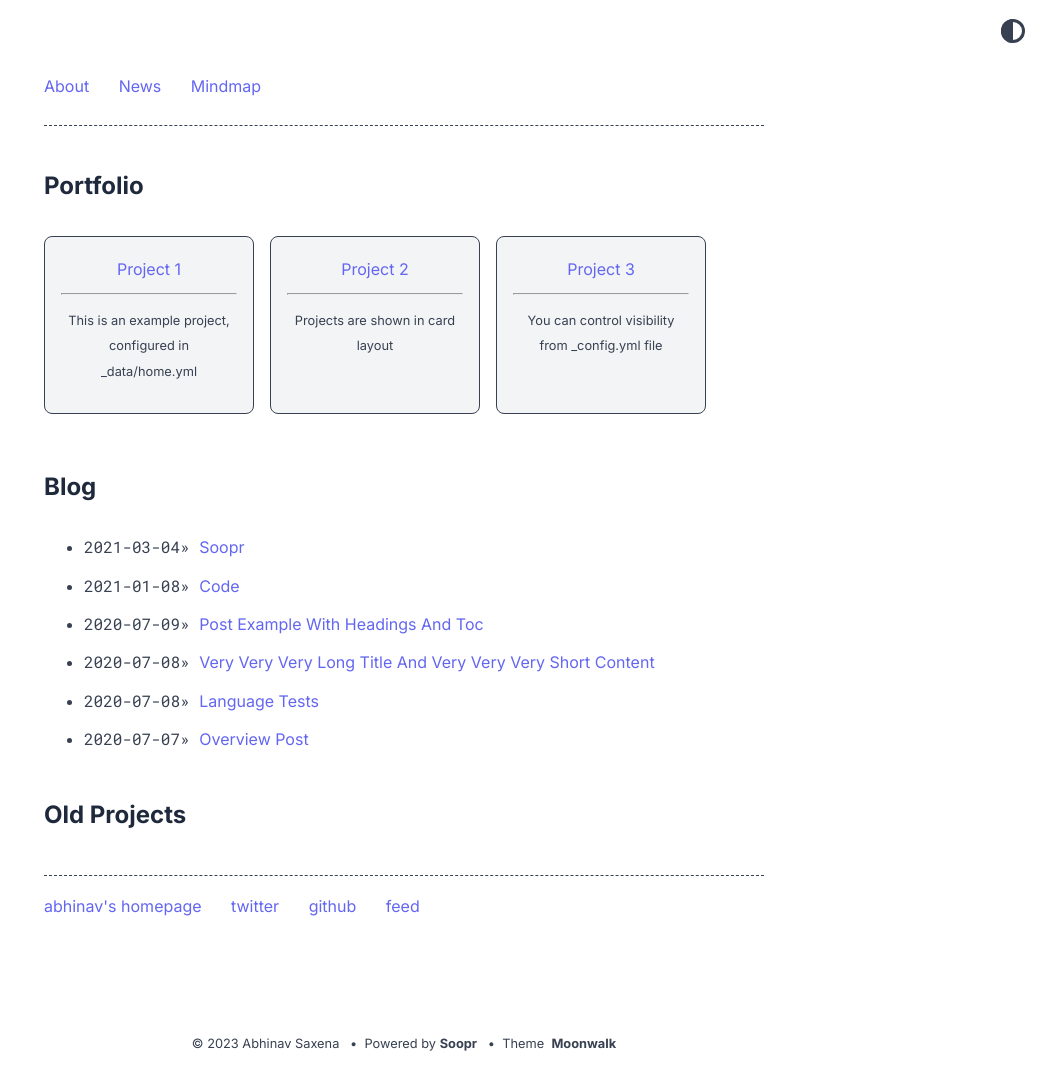
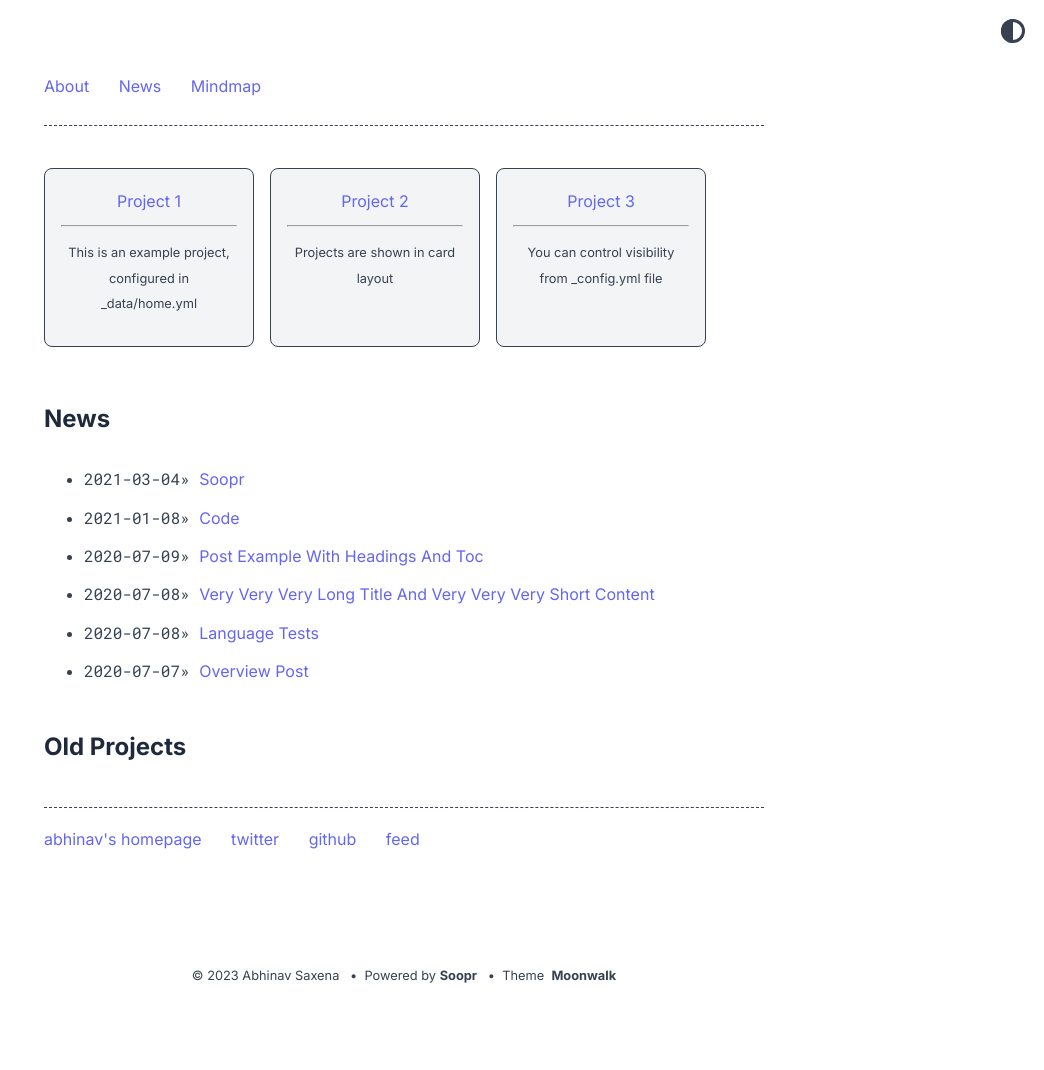
Before and after one commit to abhinavs/moonwalk, a Jekyll site: the page built from index.md, in a window 1280 px wide. Shown: the whole page, without its empty margins (236-1280 px from the left). Built offline with Jekyll 4.4.1, drawn with Linux system fonts in a browser that asks for light colours; after the commit the page ends 1002 px from its top, so only the background shows below that.

Commit message:
Update _config.yml

```diff
--- a/_config.yml
+++ b/_config.yml
@@ -32,9 +32,9 @@ theme_config:
   show_tags: true # show tags in a blog posts
   # options for "home" page
   home:
-    title_projects: Portfolio
+    title_projects:
     title_misc_list: Details
-    title_blog: Blog
+    title_blog: News
     title_old_projects: Old Projects
 
 soopr:
```
